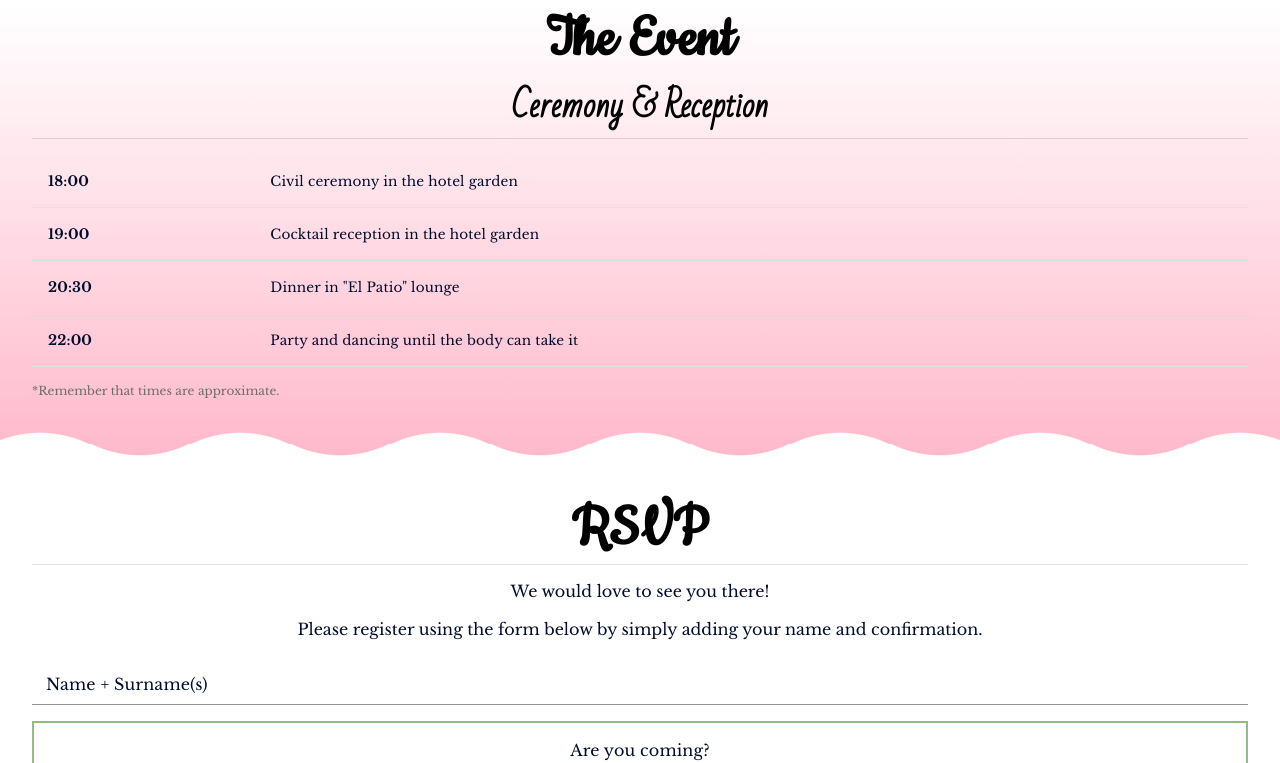
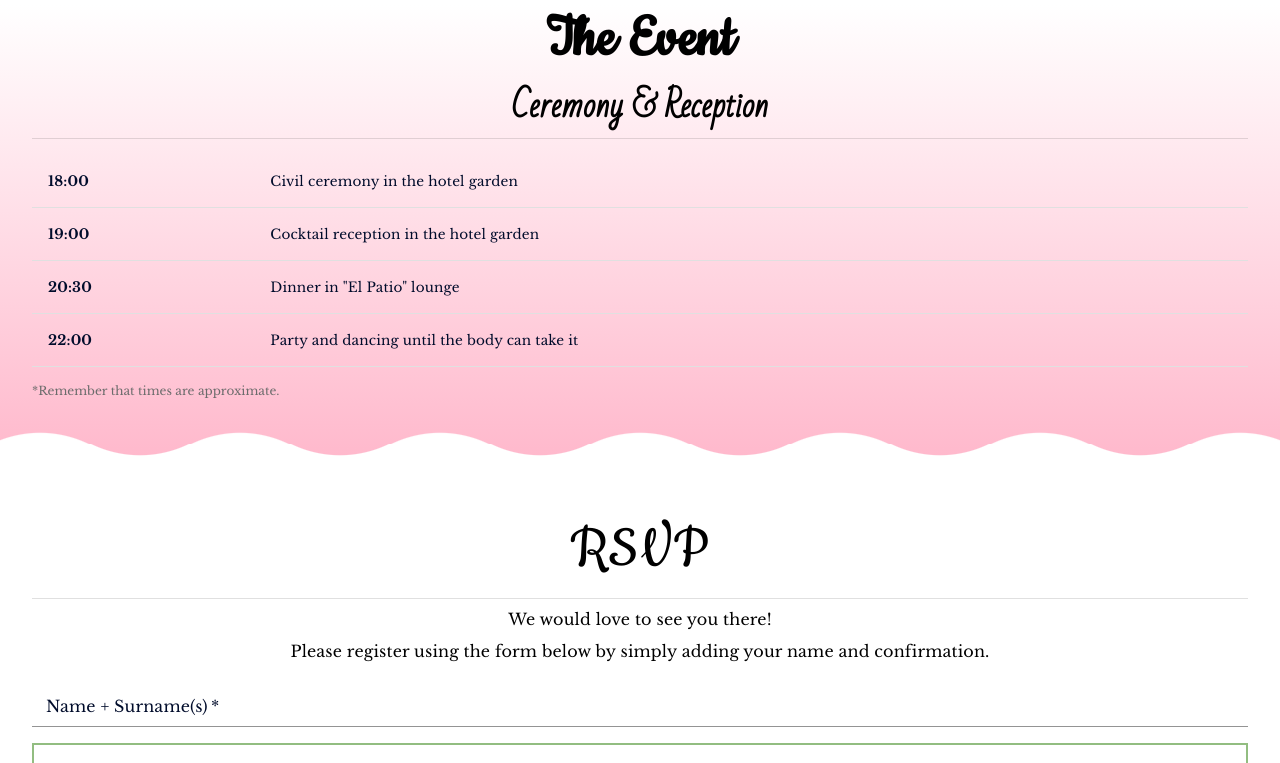
Before and after one commit to estherpato/estherandphil-wedding, a React (Vite) app: page / in a window 1280 px wide. Shown: the part 2000-2763 px from the top of the page. Built offline with nearby package versions, Linux system fonts and the light colour scheme.

Commit message:
add formular

```diff
--- /dev/null
+++ b/src/components/RSVP/Form.tsx
@@ -0,0 +1,162 @@
+import { useState } from "react";
+import { Button, CircularProgress, Dialog, DialogActions, DialogContent, DialogTitle, FormControl, FormControlLabel, FormLabel, Input, InputLabel, Radio, RadioGroup, styled, Typography } from "@mui/material";
+
+const StyledForm = styled('form')`
+  display: flex;
+    flex-direction: column;
+    gap: 1rem;
+`;
+
+const StyledAttendanceFormControl = styled(FormControl)`
+  align-items: center;
+  padding: 1rem 0;
+  border: ${({theme}) => `2px solid ${theme.palette.primary.main}`};
+`
+
+type Form = {
+  name: string;
+  attendance: string;
+  partner: string;
+  partnerName: string;
+  hotelRoom: string;
+  fromDate: string;
+  toDate: string;
+  food: string;
+  foodRestriction: string;
+}
+
+const AttendanceForm = () => {
+  const postUrl = "https://script.google.com/macros/s/AKfycbyl37Xag-xWxx4r3cnp5RkXh6hUg_gEwz16w2rvBFMw-PNVZvVmDgSDSGd37Nucgw3x/exec";
+  const initialFormState: Form = {
+    name: "",
+    attendance: "yes",
+    partner: "no",
+    partnerName: "",
+    hotelRoom: "no",
+    fromDate: "",
+    toDate: "",
+    food: "no",
+    foodRestriction: ""
+  };
+  const [formData, setFormData] = useState<Form>(initialFormState);
+  const [loading, setLoading] = useState(false);
+  const [dialog, setDialog] = useState({ title: '', open: false, message: "" });
+
+  const handleChange = (e) => {
+    setFormData({ ...formData, [e.target.name]: e.target.value });
+  };
+
+  const handleSubmit = async (e) => {
+    e.preventDefault();
+    /* if (!validateForm()) return; */
+    setLoading(true);
+    try {
+      const response = await fetch(postUrl, {
+        method: "POST",
+        headers: { "Content-Type": "application/x-www-form-urlencoded" },
+        body: new URLSearchParams(formData).toString()
+      });
+      setLoading(false);
+      setFormData(initialFormState);
+      setDialog({ title: "Thank you!", open: true, message: response.ok ? "Form submitted successfully!" : "Error submitting form. Please try again." });
+    } catch (error) {
+      setLoading(false);
+      setDialog({ title: "Oops!", open: true, message: "An unexpected error occurred. Try again later" });
+    }
+  };
+
+  return (
+    <StyledForm autoComplete="off" onSubmit={handleSubmit}>
+      <FormControl fullWidth required>
+        <InputLabel htmlFor="name">Name + Surname(s)</InputLabel>
+        <Input id="name" name="name" value={formData.name} onChange={handleChange} />
+      </FormControl>
+
+      <StyledAttendanceFormControl fullWidth required>
+        <FormLabel id="attendance">Are you coming?</FormLabel>
+        <RadioGroup name="attendance" value={formData.attendance} onChange={handleChange} row>
+          <FormControlLabel value="yes" control={<Radio />} label="Yes" />
+          <FormControlLabel value="no" control={<Radio />} label="No" />
+        </RadioGroup>
+      </StyledAttendanceFormControl>
+
+      {formData.attendance === "yes" && (
+        <>
+          <Typography sx={{textAlign: 'center', mt: 1, mb: 1}}>We are almost ready! Just a few more questions to make sure everything will be perfect.</Typography>
+          <FormControl fullWidth required>
+            <FormLabel id="partner">Are you bringing a +1 along?</FormLabel>
+            <RadioGroup name="partner" value={formData.partner} onChange={handleChange} row>
+              <FormControlLabel value="yes" control={<Radio />} label="Yes" />
+              <FormControlLabel value="no" control={<Radio />} label="No" />
+              <FormControlLabel value="maybe" control={<Radio />} label="I'm not sure" />
+            </RadioGroup>
+          </FormControl>
+          {formData.partner === "yes" && (
+            <FormControl fullWidth required>
+              <InputLabel htmlFor="partnerName">Full name of your partner</InputLabel>
+              <Input id="partnerName" name="partnerName" value={formData.partnerName} onChange={handleChange} />
+            </FormControl>
+          )}
+          {formData.partner === "maybe" &&
+            <Typography variant="body2" fontSize={20}>Remember to let us know well in advance if you will be bringing a partner to the wedding.</Typography>}
+
+          <FormControl fullWidth required>
+            <FormLabel id="hotelRoom">Do you need a hotel room?</FormLabel>
+            <RadioGroup name="hotelRoom" value={formData.hotelRoom} onChange={handleChange} row>
+              <FormControlLabel value="yes" control={<Radio />} label="Yes" />
+              <FormControlLabel value="no" control={<Radio />} label="No" />
+              <FormControlLabel value="maybe" control={<Radio />} label="I'm not sure" />
+            </RadioGroup>
+          </FormControl>
+          {formData.hotelRoom === "yes" && (
+            <>
+              <FormControl fullWidth required>
+                <FormLabel htmlFor="fromDate">From when?</FormLabel>
+                <Input id="fromDate" name="fromDate" type="date" value={formData.fromDate} onChange={handleChange} />
+              </FormControl>
+              <FormControl fullWidth required>
+                <FormLabel htmlFor="toDate">Until when?</FormLabel>
+                <Input id="toDate" name="toDate" type="date" value={formData.toDate} onChange={handleChange} />
+              </FormControl>
+            </>
+          )}
+          {
+            formData.hotelRoom === "maybe" &&
+            <Typography variant="body2" fontSize={20}>
+              Please remember to let us know in advance if you need to book a room at the hotel. We cannot guarantee availability if we are notified too late.
+            </Typography>
+          }
+
+          <FormControl fullWidth required>
+            <FormLabel id="food">Do you have any allergies, intolerances or special diets?</FormLabel>
+            <RadioGroup name="food" value={formData.food} onChange={handleChange} row>
+              <FormControlLabel value="yes" control={<Radio />} label="Yes" />
+              <FormControlLabel value="no" control={<Radio />} label="No" />
+            </RadioGroup>
+          </FormControl>
+          {formData.food === "yes" && (
+            <FormControl fullWidth>
+              <InputLabel htmlFor="foodRestriction">Let us know</InputLabel>
+              <Input id="foodRestriction" name="foodRestriction" value={formData.foodRestriction} onChange={handleChange} />
+            </FormControl>
+          )}
+        </>
+      )}
+
+      <Button variant="contained" fullWidth sx={{ mt: 2 }} type="submit" disabled={loading}>
+        {loading ? <CircularProgress size={24} /> : "Send"}
+      </Button>
+      <Dialog open={dialog.open} onClose={() => setDialog({ title: "", open: false, message: "" })}>
+        <DialogTitle>{dialog.title}</DialogTitle>
+        <DialogContent>
+          <Typography>{dialog.message}</Typography>
+        </DialogContent>
+        <DialogActions>
+          <Button onClick={() => setDialog({ title: "", open: false, message: "" })} autoFocus>OK</Button>
+        </DialogActions>
+      </Dialog>
+    </StyledForm>
+  );
+};
+
+export default AttendanceForm;
--- a/src/components/RSVP/Rsvp.tsx
+++ b/src/components/RSVP/Rsvp.tsx
@@ -1,4 +1,5 @@
-import { Button, Divider, FormControl, FormControlLabel, FormLabel, Input, InputLabel, Radio, RadioGroup, styled } from "@mui/material";
+import { Divider, styled, Typography } from "@mui/material";
+import AttendanceForm from "./Form";
 
 const StyledRsvp = styled('section')`
   padding: 0 2rem 2rem;
@@ -9,84 +10,40 @@ const StyledRsvp = styled('section')`
     font-size: 4rem;
   }
 
-  & .description {
-    font-family: 'Libre Baskerville';
-    line-height: 1.5;
-    text-align: center;
-    margin-top: 0.85rem;
-    color: ${({theme}) => (theme.palette.text.primary)};
-  }
-
   & form {
     margin-top: 1rem;
   }
 `
 
-const StyledInputLabel = styled(InputLabel)`
-  color: ${({theme}) => (theme.palette.text.primary)};
-  font-family: 'Libre Baskerville';
-`
+const Rsvp = () => {
 
-const StyledInput = styled(Input)`
-  color: ${({theme}) => (theme.palette.text.primary)};
-  font-family: 'Libre Baskerville';
-`;
 
-const StyledFormLabel = styled(FormLabel)`
-  color: ${({theme}) => (theme.palette.text.primary)};
-  font-family: 'Libre Baskerville';
-`
-
-const StyledFormControlLabel = styled(FormControlLabel)`
-  color: ${({theme}) => (theme.palette.text.primary)};
-  font-family: 'Libre Baskerville';
-
-  & span {
-    color: ${({theme}) => (theme.palette.text.primary)};
-    font-family: 'Libre Baskerville';
-  }
-`
-
-const StyledRadio = styled(Radio)`
-  color: ${({theme}) => (theme.palette.text.primary)};
-`
-
-const StyledFormControl = styled(FormControl)`
-  margin-top: 1rem;
-  display: flex;
-  align-items: center;
-  border: ${({theme}) => (`2px solid ${theme.palette.primary.main}`)};
-  padding: 1rem 0 0.5rem;
-`
-
-const Rsvp = () => {
   return (
     <StyledRsvp>
-      <h2>RSVP</h2>
+      <Typography
+          sx={{lineHeight: 1.5, textAlign: 'center', mt: 1}}
+          component="h2"
+        >
+          RSVP
+        </Typography>
       <Divider />
       <div>
-        <p className="description">We would love to see you there!</p>
-        <p className="description">Please register using the form below by simply adding your name and confirmation.</p>
+        <Typography
+          sx={{lineHeight: 1.5, textAlign: 'center', mt: 1}}
+          component="p"
+          variant="body1"
+        >
+          We would love to see you there!
+        </Typography>
+        <Typography
+          sx={{lineHeight: 1.5, textAlign: 'center', mt: 1}}
+          component="p"
+          variant="body1"
+        >
+          Please register using the form below by simply adding your name and confirmation.
+        </Typography>
       </div>
-      <form autoComplete="off">
-        <FormControl fullWidth={true} >
-          <StyledInputLabel htmlFor="name">Name + Surname(s)</StyledInputLabel>
-          <StyledInput id="name" placeholder="Pepito Pérez" />
-        </FormControl>
-        <StyledFormControl fullWidth={true}>
-          <StyledFormLabel id="assistance">Are you coming?</StyledFormLabel>
-          <RadioGroup
-            aria-labelledby="assistance"
-            defaultValue="yes"
-            name="assistance"
-            sx={{flexDirection: 'row'}}
-          >
-            <StyledFormControlLabel value="yes" control={<StyledRadio />} label="Yes" />
-            <StyledFormControlLabel value="no" control={<StyledRadio />} label="No" />
-          </RadioGroup>
-        </StyledFormControl>
-        <Button variant="contained" fullWidth={true} sx={{mt: 2}}>Send</Button>
-      </form>
+      <AttendanceForm />
     </StyledRsvp>
   )
 };
--- a/src/theme/light/light.ts
+++ b/src/theme/light/light.ts
@@ -11,7 +11,7 @@ export const theme = createTheme({
     },
     text: {
       primary: '#000C2B',
-      secondary: '#F2F4F5',
+      secondary: '#000C2B',
       disabled: '#6C6C6C'
     }
   },
@@ -19,5 +19,14 @@ export const theme = createTheme({
     h1: {
       fontFamily: 'Cookie',
     },
+    h2: {
+      fontFamily: 'Cookie',
+    },
+    body1: {
+      fontFamily: 'Libre Baskerville'
+    },
+    body2: {
+      fontFamily: 'Bad Script'
+    }
   },
 })
```
